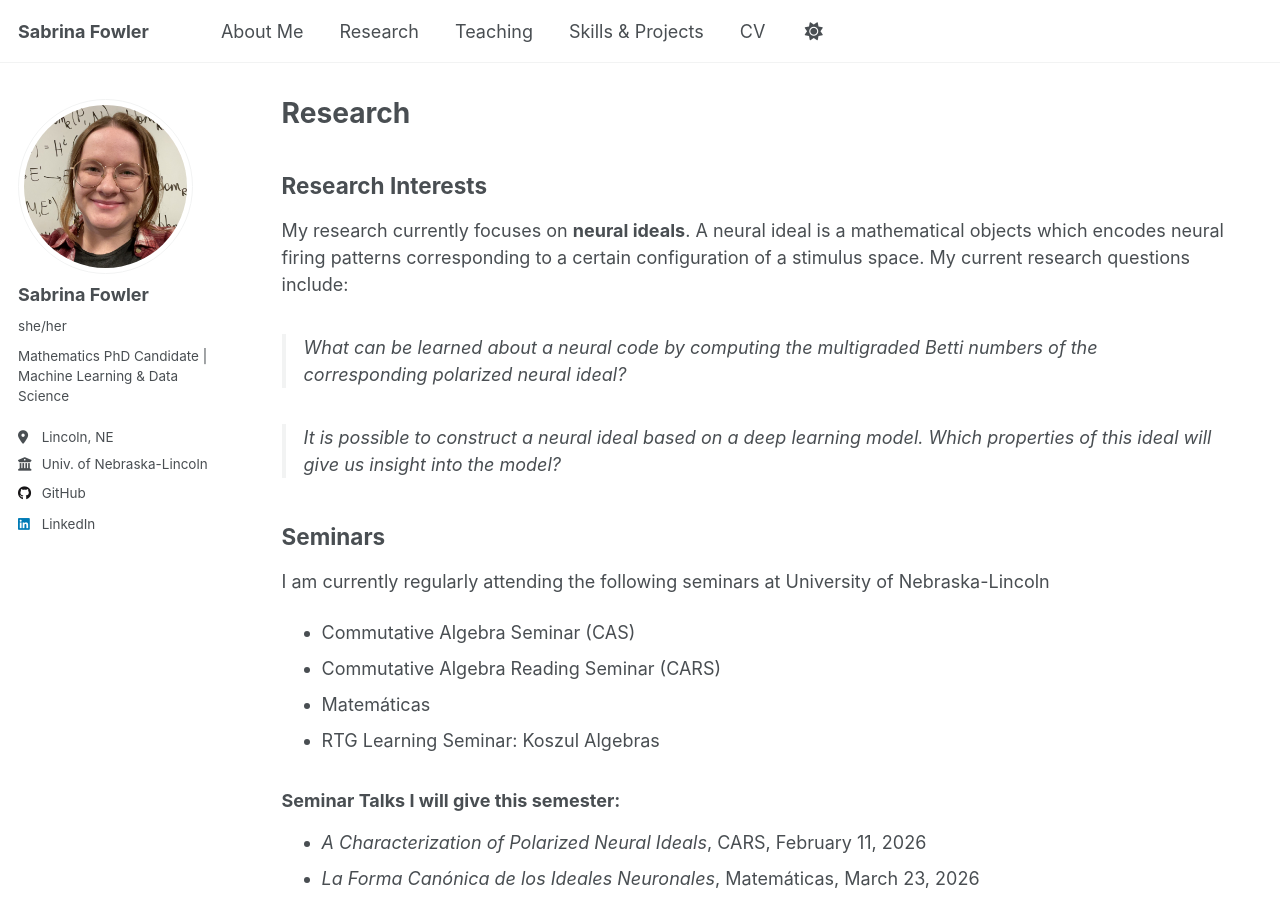
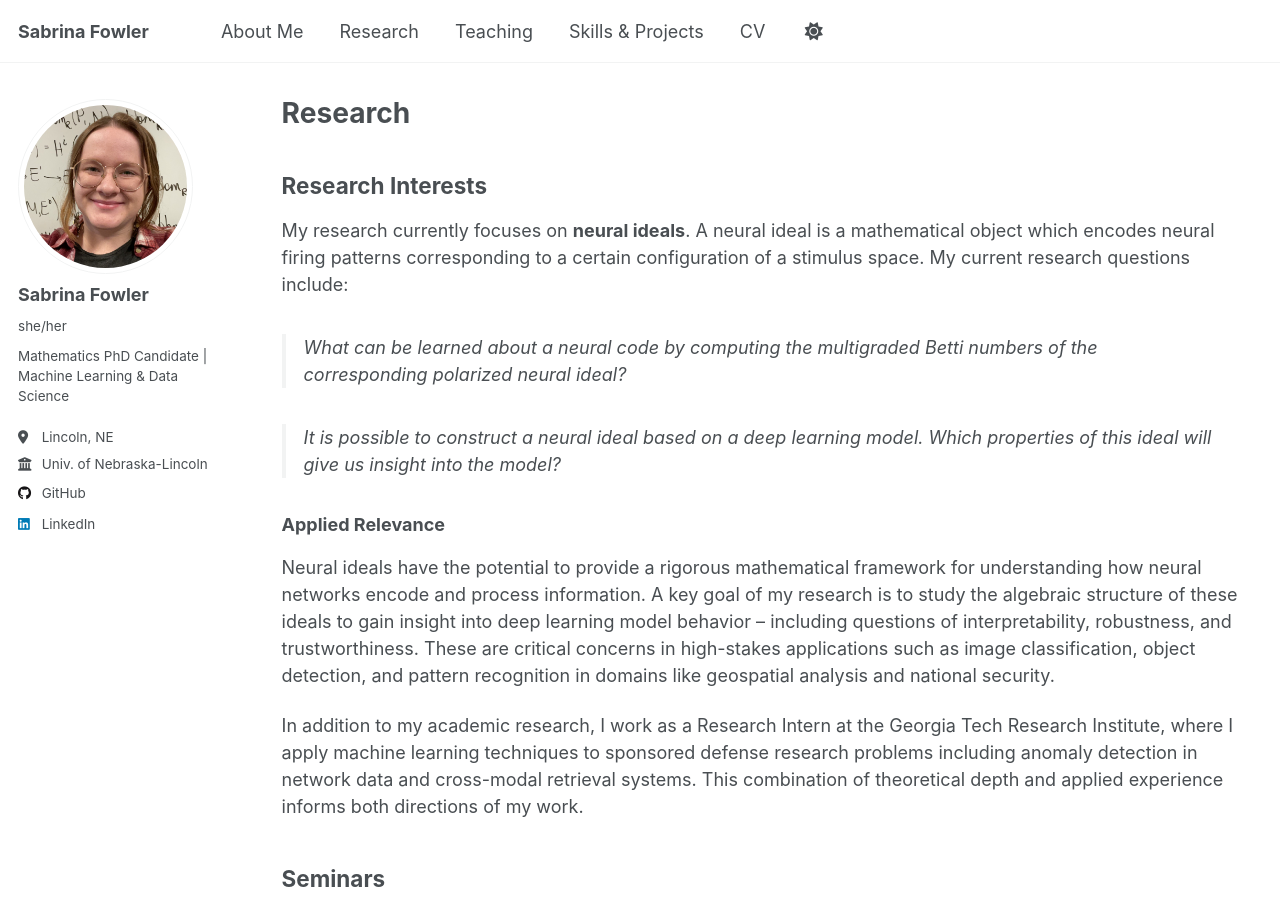
Before and after one commit to sabrinafowler/sabrinafowler.github.io, a Jekyll site: the page built from _pages/research.md, in a window 1280 px wide and 900 px high. Built offline with Jekyll 4.4.1, drawn with Linux system fonts in a browser that asks for light colours.

Commit message:
added applied relevance to research

```diff
--- a/_pages/research.md
+++ b/_pages/research.md
@@ -7,11 +7,17 @@ author_profile: true
 
 ## Research Interests
 
-My research currently focuses on __neural ideals__. A neural ideal is a mathematical objects which encodes neural firing patterns corresponding to a certain configuration of a stimulus space. My current research questions include:
+My research currently focuses on __neural ideals__. A neural ideal is a mathematical object which encodes neural firing patterns corresponding to a certain configuration of a stimulus space. My current research questions include:
 
 > What can be learned about a neural code by computing the multigraded Betti numbers of the corresponding polarized neural ideal?
 
 > It is possible to construct a neural ideal based on a deep learning model. Which properties of this ideal will give us insight into the model?
+
+### Applied Relevance
+
+Neural ideals have the potential to provide a rigorous mathematical framework for understanding how neural networks encode and process information. A key goal of my research is to study the algebraic structure of these ideals to gain insight into deep learning model behavior -- including questions of interpretability, robustness, and trustworthiness. These are critical concerns in high-stakes applications such as image classification, object detection, and pattern recognition in domains like geospatial analysis and national security.
+
+In addition to my academic research, I work as a Research Intern at the Georgia Tech Research Institute, where I apply machine learning techniques to sponsored defense research problems including anomaly detection in network data and cross-modal retrieval systems. This combination of theoretical depth and applied experience informs both directions of my work.
 
 ## Seminars
 I am currently regularly attending the following seminars at University of Nebraska-Lincoln
```
